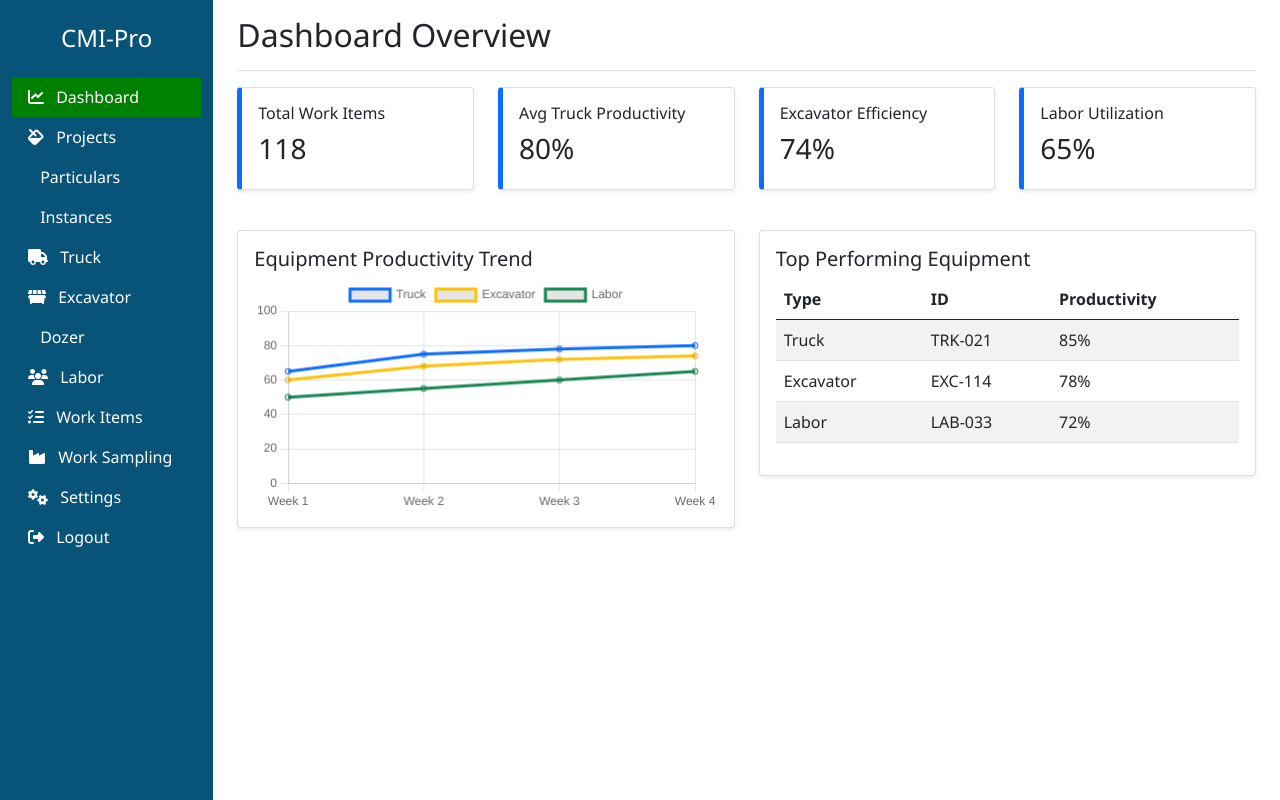
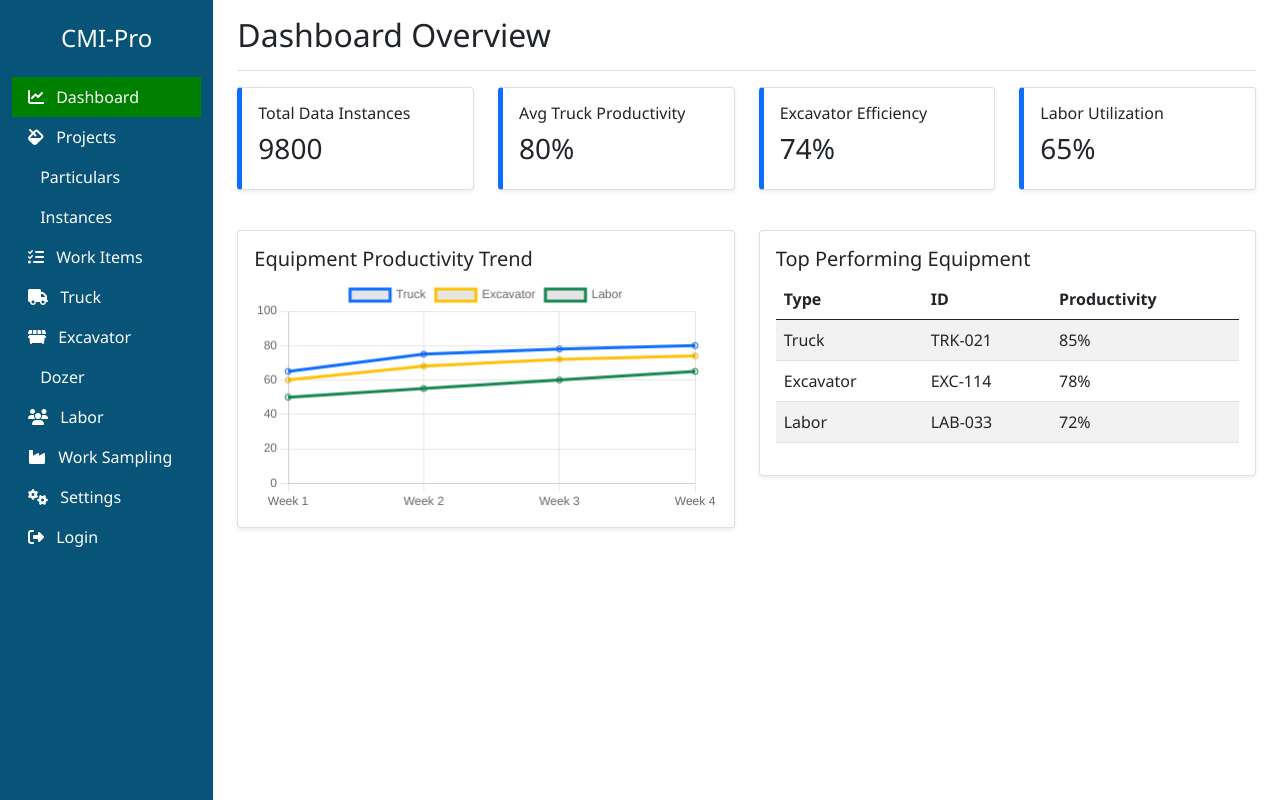
Before and after one commit to mgemoraw/cmi-pro, a Django app: page /bit/ in a window 1280 px wide. Run offline with Django 5.2, Linux system fonts and the light colour scheme; some libraries are stand-ins or nearby versions.

Commit message:
updates on bit dashboard

```diff
--- a/cmi/core/templates/core/base.html
+++ b/cmi/core/templates/core/base.html
@@ -41,14 +41,20 @@
                         <a class="nav-link {% if request.path == '/bit/projects/' %} active {% endif %}" href="{% url 'core:projects' %}"><i class="fas fa-fill me-2"></i> Projects</a>
                         <a class="nav-link {% if request.path == '/bit/particulars/' %} active {% endif %}" href="{% url 'core:particulars' %}"><i class="fas fa-activity me-2"></i> Particulars</a>
                         <a class="nav-link {% if request.path == '/bit/instances/' %} active {% endif %}" href="{% url 'core:instances' %}"><i class="fas fa-activity me-2"></i> Instances</a>
+                        <a class="nav-link" href="{% url 'core:work-items' %}"><i class="fas fa-tasks me-2"></i> Work Items</a>
+
                         <a class="nav-link {% if request.path == '/bit/truck/' %} active {% endif %}" href="{% url 'core:truck' %}"><i class="fas fa-truck me-2"></i> Truck</a>
-                        <a class="nav-link " href="#"><i class="fas fa-dumpster me-2"></i> Excavator</a>
-                        <a class="nav-link" href="#"><i class="fas fa-buildozer me-2"></i> Dozer</a>
-                        <a class="nav-link" href="#"><i class="fas fa-users me-2"></i> Labor</a>
-                        <a class="nav-link" href="#"><i class="fas fa-tasks me-2"></i> Work Items</a>
-                        <a class="nav-link" href="#"><i class="fas fa-industry me-2"></i> Work Sampling</a>
-                        <a class="nav-link" href="#"><i class="fas fa-cogs me-2"></i> Settings</a>
-                        <a class="nav-link" href="#"><i class="fas fa-sign-out-alt me-2"></i> Logout</a>
+                        <a class="nav-link {% if request.path == '/bit/excavator/' %} active {% endif %}" href="{% url 'core:excavator' %}"><i class="fas fa-dumpster me-2"></i> Excavator</a>
+                        <a class="nav-link {% if request.path == '/bit/dozer/' %} active {% endif %}" href="{% url 'core:dozer' %}"><i class="fas fa-buildozer me-2"></i> Dozer</a>
+                        <a class="nav-link {% if request.path == '/bit/labor/' %} active {% endif %}" href="{% url 'core:labor' %}"><i class="fas fa-users me-2"></i> Labor</a>
+                        <a class="nav-link {% if request.path == '/bit/work-sampling/' %} active {% endif %}" href="{% url 'core:work-sampling' %}"><i class="fas fa-industry me-2"></i> Work Sampling</a>
+                        <a class="nav-link {% if request.path == '/bit/settings/' %} active {% endif %}" href="{% url 'core:settings' %}"><i class="fas fa-cogs me-2"></i> Settings</a>
+
+                        {% if user.is_authenticated %}
+                        <a class="nav-link {% if request.path == '/bit/user-logout/' %} active {% endif %}" href="{% url 'core:user-logout' %}"><i class="fas fa-sign-out-alt me-2"></i> Logout</a>
+                        {% else %}
+                        <a class="nav-link {% if request.path == '/bit/user-login/' %} active {% endif %}" href="{% url 'core:user-login' %}"><i class="fas fa-sign-out-alt me-2"></i> Login </a>
+                        {% endif %}
                     </div>
                 </nav>
                 <!-- Main content -->
--- a/cmi/core/templates/core/dashboard.html
+++ b/cmi/core/templates/core/dashboard.html
@@ -10,8 +10,8 @@
     <div class="row mb-4">
       <div class="col-md-3">
         <div class="card card-stat shadow-sm p-3 mb-3">
-          <h6>Total Work Items</h6>
-          <h3>118</h3>
+          <h6>Total Data Instances</h6>
+          <h3>9800</h3>
         </div>
       </div>
       <div class="col-md-3">
--- /dev/null
+++ b/cmi/core/templates/core/dozers.html
@@ -0,0 +1 @@
+{% extends 'core/base.html' %}
--- /dev/null
+++ b/cmi/core/templates/core/excavators.html
@@ -0,0 +1 @@
+{% extends 'core/base.html' %}
--- /dev/null
+++ b/cmi/core/templates/core/labors.html
@@ -0,0 +1 @@
+{% extends 'core/base.html' %}
--- /dev/null
+++ b/cmi/core/templates/core/settings.html
@@ -0,0 +1 @@
+{% extends 'core/base.html' %}
--- /dev/null
+++ b/cmi/core/templates/core/work_sampling.html
@@ -0,0 +1 @@
+{% extends 'core/base.html' %}
--- a/cmi/core/urls.py
+++ b/cmi/core/urls.py
@@ -8,14 +8,24 @@ app_name = 'core'
 
 urlpatterns = [
     path('', views.dashboard, name='dashboard'),
+    path('settings/', views.settings, name='settings'),
     path('projects/', views.projects, name='projects'),
     path('projects/create/', views.create_project, name='create_project'),
     path('particulars/', views.particular_dashboard, name='particulars'),
     path('instances/', views.instance_dashboard, name='instances'),
+    path('work-items/', views.work_items, name='work-items'),
     path('truck/', views.trucks, name='truck'),
     path('truck/create/', views.trucks, name='truck_create'),
-    path('login/', views.login_view, name='login'),
-    path("logout/", views.user_logout, name="logout"),
+    path('dozer/', views.dozers, name='dozer'),
+    path('dozer/create/', views.create_dozer, name='dozer-create'),
+    path('excavator/', views.excavators, name='excavator'),
+    path('excavator/create/', views.create_dozer, name='excavator-create'),
+    path('labor/', views.labors, name='labor'),
+    path('labor/create/', views.create_labor, name='labor-create'),
+    path('work-sampling/', views.work_sampling, name='work-sampling'),
+    path('work-sampling/create/', views.create_ws, name='work-sampling-create'),
+    path('login/', views.login_view, name='user-login'),
+    path("logout/", views.user_logout, name="user-logout"),
     path('forgot-password/', auth_views.PasswordResetView.as_view(template_name='password_reset.html'), name='password_reset'),
     path('forgot-password/done/', auth_views.PasswordResetDoneView.as_view(template_name='password_reset_done.html'), name='password_reset_done'),
     path('reset/<uidb64>/<token>/', auth_views.PasswordResetConfirmView.as_view(template_name='password_reset_confirm.html'), name='password_reset_confirm'),
--- a/cmi/core/views.py
+++ b/cmi/core/views.py
@@ -1,5 +1,7 @@
 from django.shortcuts import render, redirect
 from django.contrib.auth import authenticate, login, logout
+from django.contrib.auth.decorators import login_required
+
 from django.contrib import messages
 from .forms import TipperDataModelForm, ProjectForm, DataInstanceForm
 from particular.forms import ParticularForm
@@ -31,7 +33,7 @@ def login_view(request):
 
 def user_logout(request):
     logout(request)
-    return redirect("login")
+    return redirect("core:user-login")
 
 def dashboard(request):
     return render(request, 'core/dashboard.html', {})
@@ -112,3 +114,60 @@ def truck_create(request):
         # Truck.objects.create(...)
 
         return redirect('core:truck', )  # or render with success msg
+
+@login_required
+def settings(request):
+    context = {}
+    return render(request, 'core/settings.html', context)
+
+@login_required
+def work_items(request):
+    return redirect('core:particulars')
+
+
+def dozers(request):
+
+    context = {}
+    return render(request, 'core/dozers.html', context)
+
+
+def create_dozer(request):
+
+    context = {}
+    return render(request, 'core/dozers.html', context)
+
+
+def excavators(request):
+
+    context = {}
+    return render(request, 'core/excavators.html', context)
+
+
+def create_excavator(request):
+
+    context = {}
+    return render(request, 'core/excvators.html', context)
+
+
+def labors(request):
+
+    context = {}
+    return render(request, 'core/labors.html', context)
+
+
+def create_labor(request):
+
+    context = {}
+    return render(request, 'core/labors.html', context)
+
+
+def work_sampling(request):
+
+    context = {}
+    return render(request, 'core/work_sampling.html', context)
+
+
+def create_ws(request):
+
+    context = {}
+    return render(request, 'core/work_sampling.html', context)
```
Also changed, not shown: cmi/db.sqlite3.
